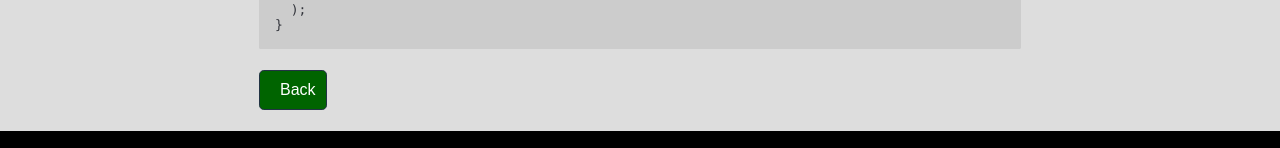
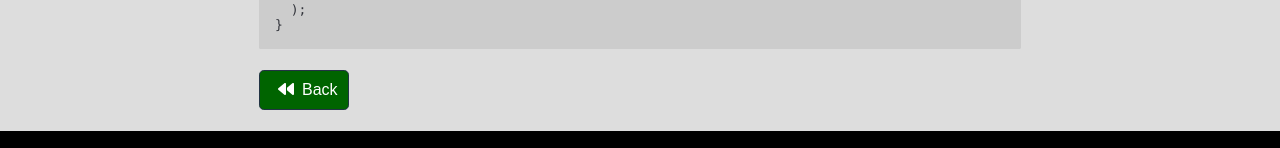
Before and after one commit to japickering/web-portfolio, a React (Create React App) app: page /blog/2021-11-01-responsive-sidebar-javascript-pt2 in a window 1280 px wide. Shown: the part 3478-3626 px from the top of the page. Built offline with nearby package versions, Linux system fonts and the light colour scheme.

Commit message:
faBackward button

```diff
--- a/src/components/BlogPost.js
+++ b/src/components/BlogPost.js
@@ -1,7 +1,7 @@
 import React from 'react';
 import { scrollUp } from '../libs/scroll';
 import { FontAwesomeIcon } from '@fortawesome/react-fontawesome';
-import { faPencil, faCalendar } from '@fortawesome/free-solid-svg-icons';
+import { faPencil, faCalendar, faBackward } from '@fortawesome/free-solid-svg-icons';
 
 export default function BlogPost({ date, title, author, summary, img, alt, content }) {
   return (
@@ -39,7 +39,8 @@ export default function BlogPost({ date, title, author, summary, img, alt, conte
             scrollUp();
             window.history.go(-1);
           }}>
-          <i className='fa fa-arrow-left'></i>Back
+          <FontAwesomeIcon className='blog-icon' icon={faBackward} />
+          Back
         </button>
       </div>
     </section>
```
